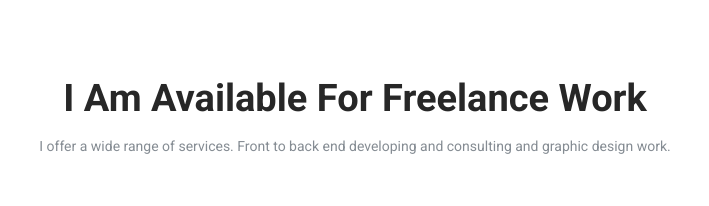
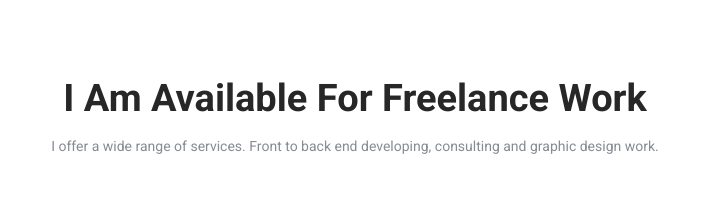
Before and after one commit to phaberern/pheel, a plain HTML site: page index.html in a window 1280 px wide. Shown: the part 3740-3946 px from the top of the page, 285-994 px from the left. Drawn offline with Linux system fonts and the light colour scheme.

```diff
--- a/index.html
+++ b/index.html
@@ -258,7 +258,7 @@
                 <div class="container">
                     <!-- available for freelance -->
                     <h2 class="text-capitalize">I am available for freelance work</h2>
-                    <p>I offer a wide range of services. Front to back end developing and consulting and graphic design work.</p>
+                    <p>I offer a wide range of services. Front to back end developing, consulting and graphic design work.</p>
                     <button class="btn contact_me">Contact Me</button>
                 </div>
             </section>
```
